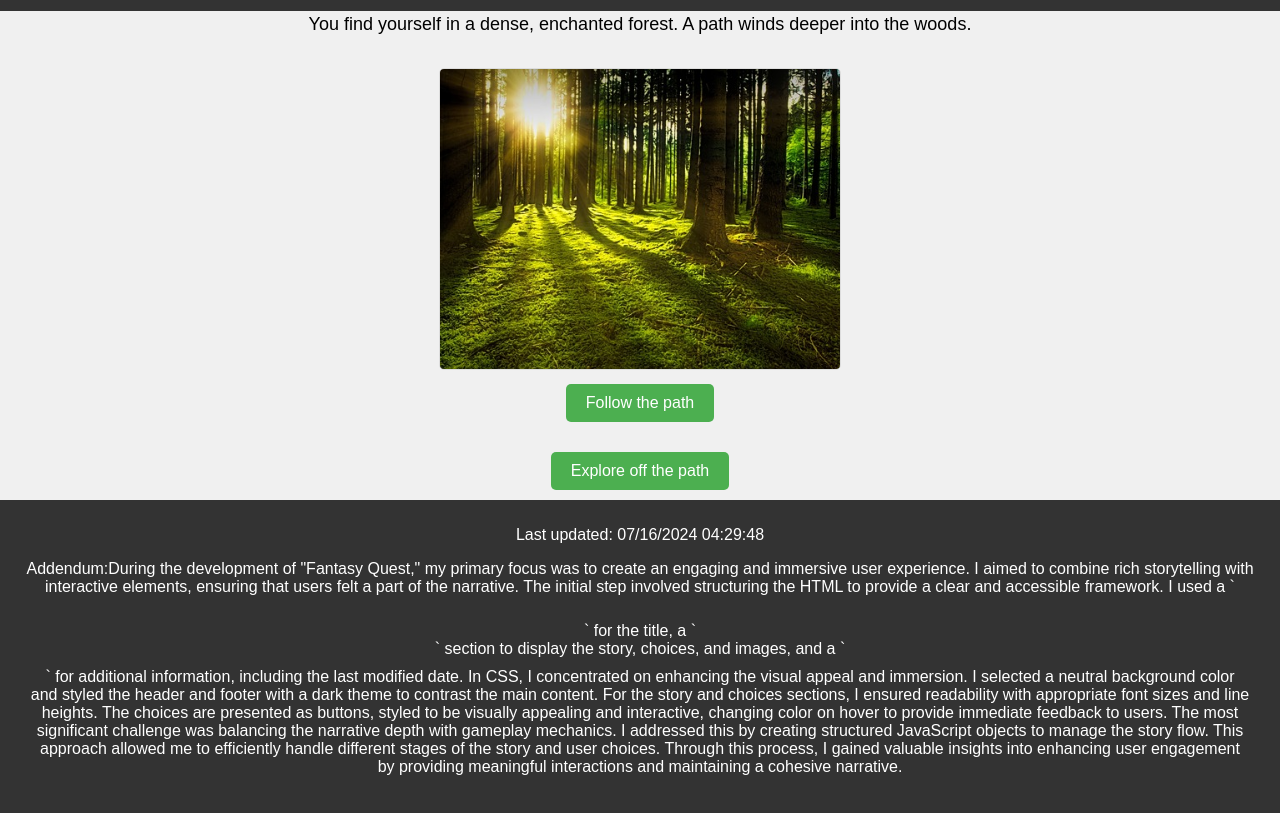
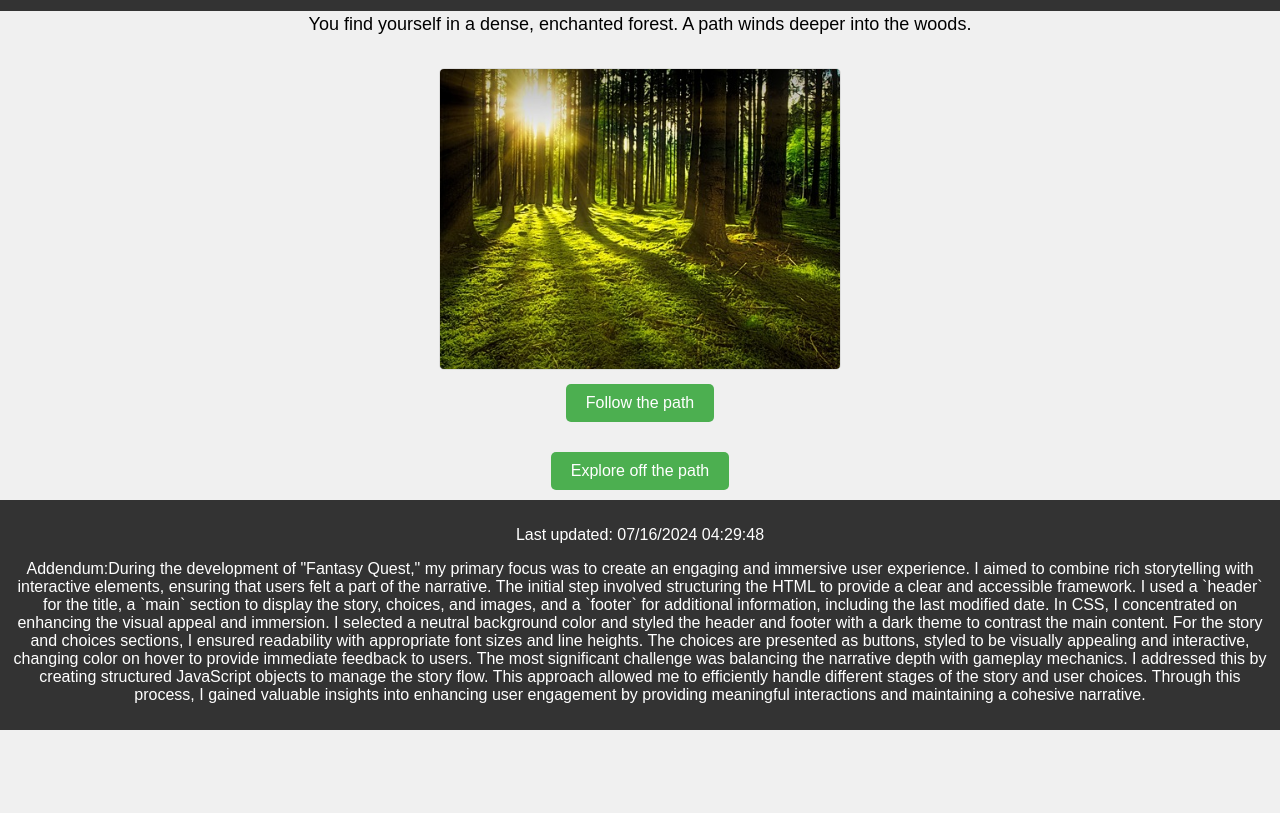
Before and after one commit to jasweerbannu/ITC505, a plain HTML site: page mid-term-project/index.html in a window 1280 px wide. Shown: the part 89-902 px from the top of the page. After the commit the page ends 819 px from the top, so only its background shows below. Drawn offline with Linux system fonts and the light colour scheme.

Commit message:
Update index.html

```diff
--- a/mid-term-project/index.html
+++ b/mid-term-project/index.html
@@ -25,7 +25,7 @@
         <p>Last updated: <span id="lastModified"></span></p>
         <p>Addendum:During the development of "Fantasy Quest," my primary focus was to create an engaging and immersive user experience. I aimed to combine rich storytelling with interactive elements, ensuring that users felt a part of the narrative.
 
-The initial step involved structuring the HTML to provide a clear and accessible framework. I used a `<header>` for the title, a `<main>` section to display the story, choices, and images, and a `<footer>` for additional information, including the last modified date.
+The initial step involved structuring the HTML to provide a clear and accessible framework. I used a `header` for the title, a `main` section to display the story, choices, and images, and a `footer` for additional information, including the last modified date.
 
 In CSS, I concentrated on enhancing the visual appeal and immersion. I selected a neutral background color and styled the header and footer with a dark theme to contrast the main content. For the story and choices sections, I ensured readability with appropriate font sizes and line heights. The choices are presented as buttons, styled to be visually appealing and interactive, changing color on hover to provide immediate feedback to users.
 
```
